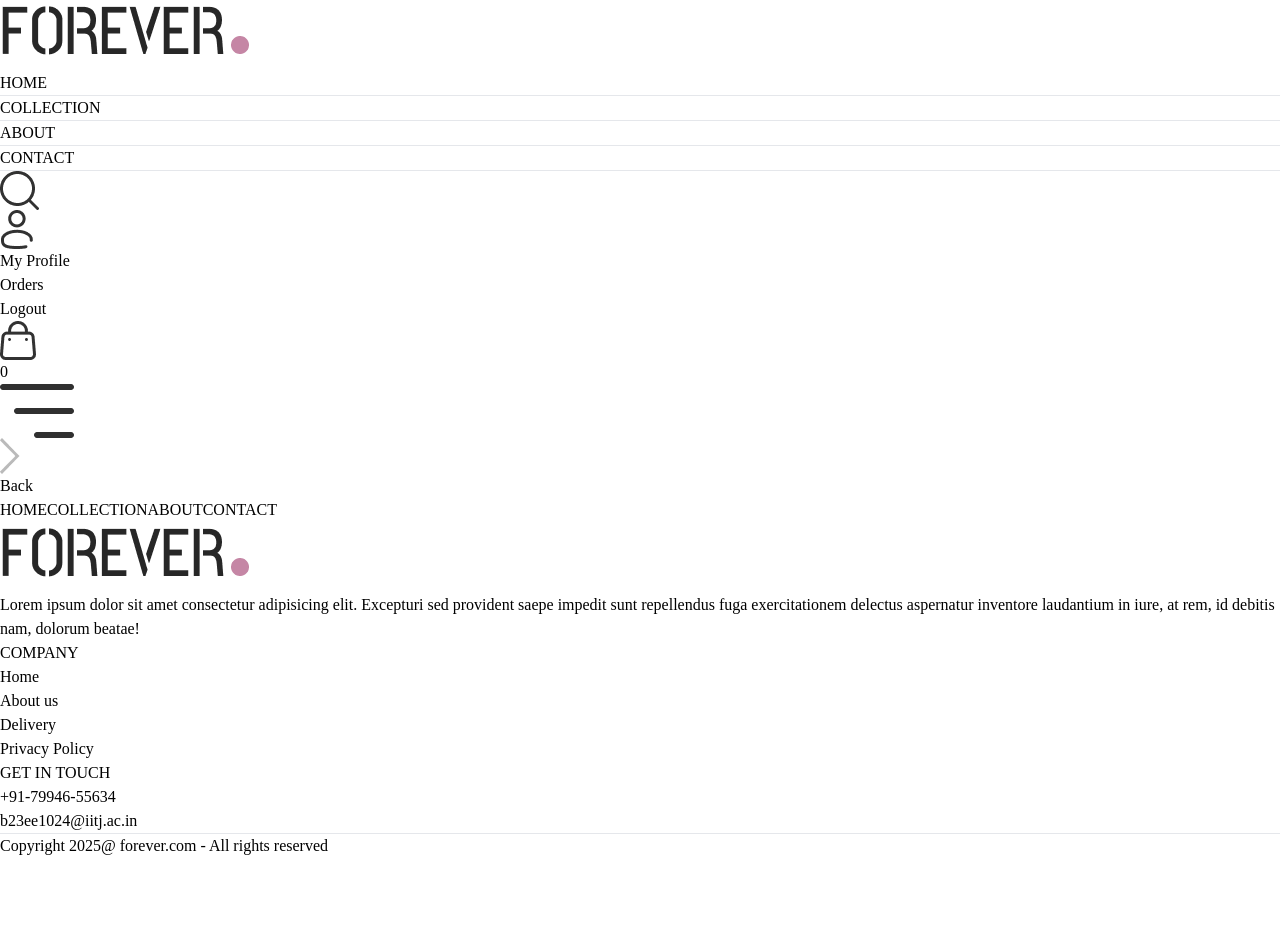
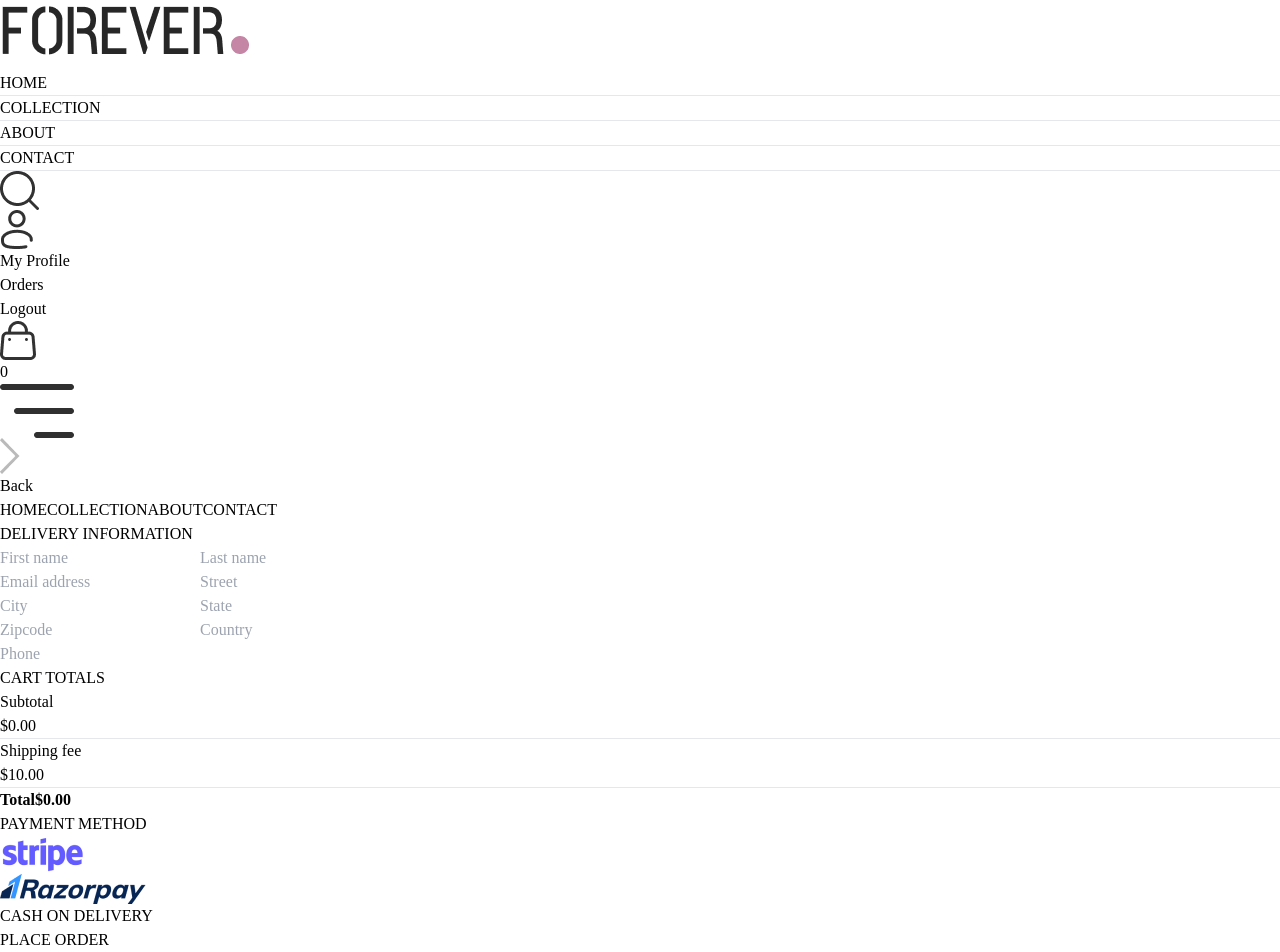
Before and after one commit to Goutham-IITJ/E-commerce-platform, a React (Vite) app in the folder frontend/: page /place-order in a window 1280 px wide. Shown: the top 952 px of the page. Before the commit the page ends 858 px from the top, so only its background shows below. Built offline with nearby package versions, Linux system fonts and the light colour scheme.

Commit message:
option to place order added

```diff
--- a/frontend/src/pages/PlaceOrder.jsx
+++ b/frontend/src/pages/PlaceOrder.jsx
@@ -1,9 +1,68 @@
-import React from 'react'
+import React, { useState } from 'react'
+import Title from '../components/title'
+import CartTotal from '../components/CartTotal'
+import { assets } from '../assets/assets'
 
 const placeOrder = () => {
+
+    const [method,setMethod] = useState('cod')
+
+
   return (
-    <div>
+    <div className='flex flex-col sm:flex-row justify-between gap-4 pt-5 sm:pt-14 min-h-[80vh] border-t'>
+      {/*--------left side-------- */}
+        <div className='flex flex-col gap-4 w-full sm:max-w-[480px]'>
 
+          <div className='text-xl sm:text-2xl my-3'>
+              <Title text1={'DELIVERY '} text2={'INFORMATION'}/>
+          </div>
+          <div className='flex gap-3'>
+            <input className='border border-gray-300 rounded py-1.5 px-3.5 w-full' type="text" placeholder='First name' />
+            <input className='border border-gray-300 rounded py-1.5 px-3.5 w-full' type="text" placeholder='Last name' />
+          </div>
+            <input className='border border-gray-300 rounded py-1.5 px-3.5 w-full' type="email" placeholder='Email address' />
+            <input className='border border-gray-300 rounded py-1.5 px-3.5 w-full' type="text" placeholder='Street' />
+          <div className='flex gap-3'>
+            <input className='border border-gray-300 rounded py-1.5 px-3.5 w-full' type="text" placeholder='City' />
+            <input className='border border-gray-300 rounded py-1.5 px-3.5 w-full' type="text" placeholder='State' />
+          </div>
+          <div className='flex gap-3'>
+            <input className='border border-gray-300 rounded py-1.5 px-3.5 w-full' type="number" placeholder='Zipcode' />
+            <input className='border border-gray-300 rounded py-1.5 px-3.5 w-full' type="text" placeholder='Country' />
+          </div>
+            <input className='border border-gray-300 rounded py-1.5 px-3.5 w-full' type="number" placeholder='Phone' />
+
+        </div>
+
+        {/*-------Right Side------- */}
+        <div className='mt-8'>
+          <div className='mt-8 min-w-80'>
+            <CartTotal/>
+          </div>
+
+          <div className='mt-12'>
+            <Title text1={'PAYMENT '} text2={'METHOD'}/>
+            {/*--------payment method selection-------- */}
+
+            <div className='flex gap-3 flex-col lg:flex-row'>
+              <div onClick={()=>setMethod('stripe')} className='flex items-center gap-3 border p-2 px-3 cursor-pointer'>
+                <p className={`min-w-3.5 h-3.5 border rounded-full ${method=== 'stripe'? 'bg-green-400': '' }`}></p>
+                <img className='h-5 mx-4' src={assets.stripe_logo} alt="" />
+              </div>
+              <div onClick={()=>setMethod('razorpay')} className='flex items-center gap-3 border p-2 px-3 cursor-pointer'>
+                  <p className={`min-w-3.5 h-3.5 border rounded-full ${method=== 'razorpay'? 'bg-green-400': '' }`}></p>
+                  <img className='h-5 mx-4' src={assets.razorpay_logo} alt="" />
+              </div>
+              <div onClick={()=>setMethod('cod')} className='flex items-center gap-3 border p-2 px-3 cursor-pointer'>
+                  <p className={`min-w-3.5 h-3.5 border rounded-full ${method=== 'cod'? 'bg-green-400': '' }`}></p>
+                  <p className='text-gray-500 text-sm font-medium mx-4'>CASH ON DELIVERY</p>
+              </div>
+            </div>
+            <div className='w-full text-end mt-8'>
+                <button className='bg-black text-white px-16 py-3 text-sm'>PLACE ORDER</button>
+            </div>
+          </div>
+        </div>
     </div>
   )
 }
```
